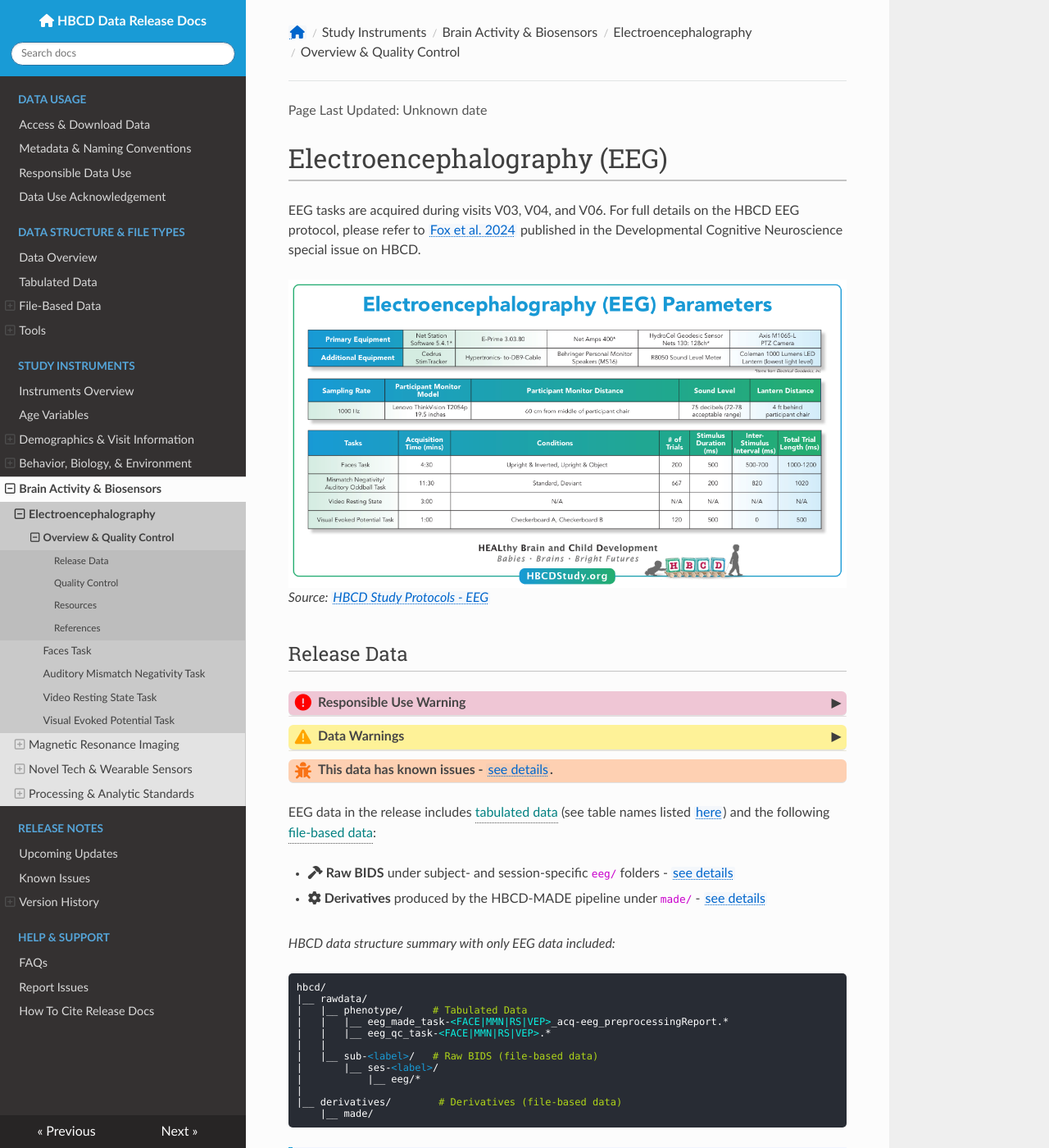
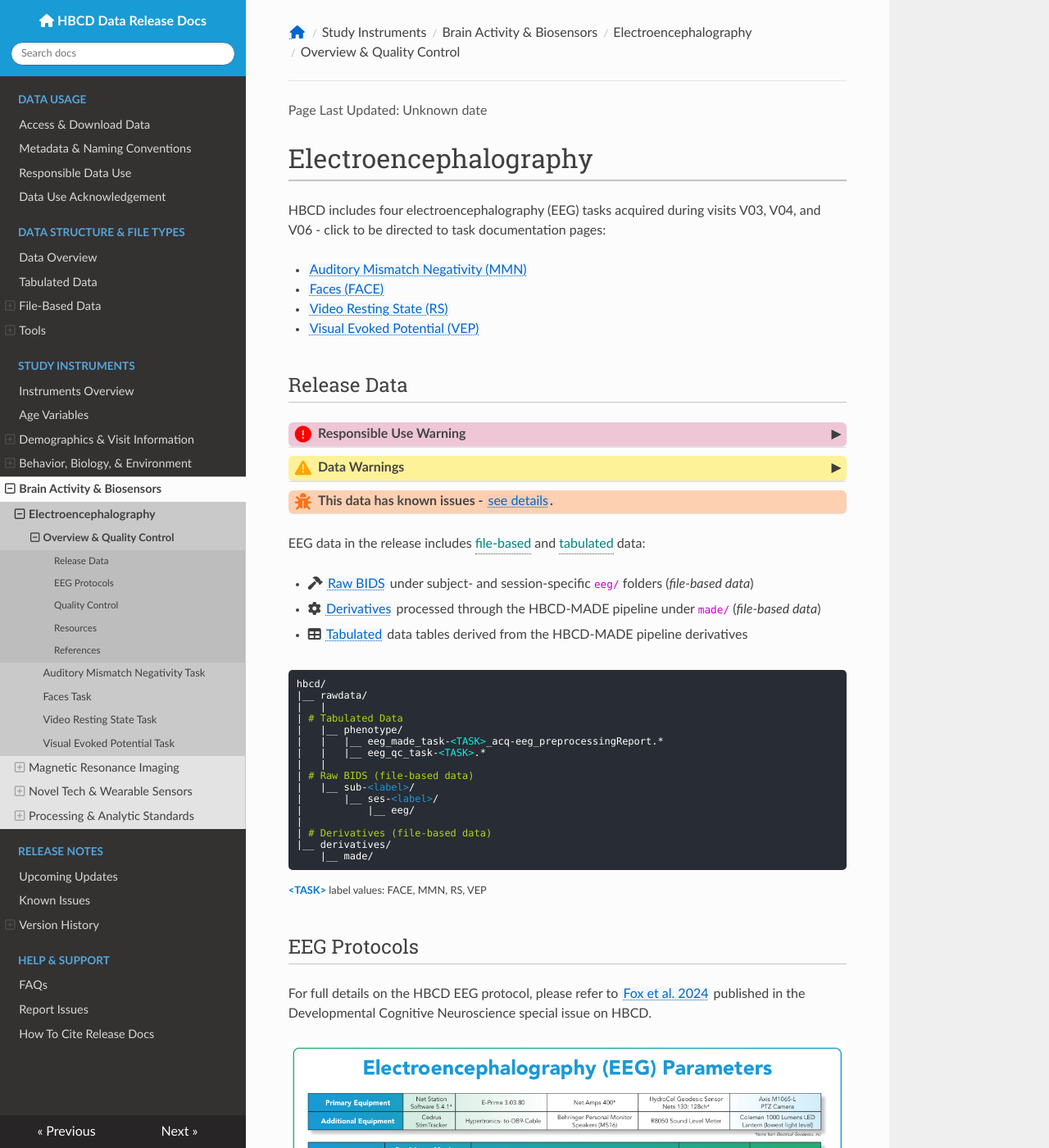
Before and after one commit to nbdc-datahub/hbcd-docs, an MkDocs documentation site: the page built from docs/instruments/eeg/index.md, in a window 1280 px wide and 1400 px high. Shown: the whole window at 82% size. Built offline with MkDocs 1.6.1, drawn with Linux system fonts in a browser that asks for light colours; nearby versions of some CDN libraries; some of the changed text lies outside the part shown.

```diff
--- a/docs/instruments/eeg/index.md
+++ b/docs/instruments/eeg/index.md
@@ -1,9 +1,13 @@
-# Electroencephalography (EEG)
+# Electroencephalography
 
-EEG tasks are acquired during visits V03, V04, and V06. For full details on the HBCD EEG protocol, please refer to [Fox et al. 2024](https://doi.org/10.1016/j.dcn.2024.101447) published in the Developmental Cognitive Neuroscience special issue on HBCD.
+HBCD includes four electroencephalography (EEG) tasks acquired during visits V03, V04, and V06 - click to be directed to task documentation pages:
 
-![](images/EEG-Parameters.png)
-*Source: [HBCD Study Protocols - EEG](https://hbcdstudy.org/wp-content/uploads/2023/06/EEG-Parameters.pdf)*
+<ul>
+<li><a href="mmn" target="_blank">Auditory Mismatch Negativity (MMN)</a></li>
+<li><a href="faces" target="_blank">Faces (FACE)</a></li>
+<li><a href="dmri" target="_blank">Video Resting State (RS)</a></li>
+<li><a href="vep" target="_blank">Visual Evoked Potential (VEP)</a></li>
+</ul>
 
 ## Release Data
 
@@ -59,35 +63,38 @@
 
 <p></p>
 
-EEG data in the release includes <span class="tooltip">tabulated data<span class="tooltiptext">instrument and derived data<br>(tabulated format)</span></span> (see table names listed [here](../index.md#eeg)) and the following <span class="tooltip">file-based data<span class="tooltiptext">imaging and biosignal data<br>(varied formats)</span></span>:
+EEG data in the release includes <span class="tooltip">file-based<span class="tooltiptext">imaging and biosignal data<br>(varied formats)</span></span> and <span class="tooltip">tabulated<span class="tooltiptext">instrument and derived data<br>(tabulated format)</span></span> data:
 
-- <i class="fa fa-hammer"></i><strong> Raw BIDS</strong> under subject- and session-specific <code>eeg/</code> folders - <a href="../../../datacuration/rawbids/#eeg">see details</a>
-- <i class="fas fa-cog"></i><strong> Derivatives</strong> produced by the HBCD-MADE pipeline under <code>made/</code> - <a href="../../../datacuration/derivatives/#hbcd-made-made">see details</a>
+- <i class="fa fa-hammer"></i> <a href="../../../datacuration/rawbids/#eeg" target="_blank">Raw BIDS</a> under subject- and session-specific <code>eeg/</code> folders (*file-based data*)
+- <i class="fas fa-cog"></i> <a href="../../../datacuration/derivatives/#hbcd-made-made" target="_blank">Derivatives</a> processed through the HBCD-MADE pipeline under <code>made/</code> (*file-based data*)
+- <i class="fas fa-table"></i> <a href="../../../datacuration/phenotypes" target="_blank">Tabulated</a> data tables derived from the HBCD-MADE pipeline derivatives
 
-*HBCD data structure summary with only EEG data included:*
 <pre class="folder-tree">
 hbcd/
 |__ rawdata/
-|   |__ phenotype/     <span class="hashtag"># Tabulated Data</span>
-|   |   |__ eeg_made_task-<span class="placeholder">&lt;FACE|MMN|RS|VEP&gt;</span>_acq-eeg_preprocessingReport.*
-|   |   |__ eeg_qc_task-<span class="placeholder">&lt;FACE|MMN|RS|VEP&gt;</span>.*
 |   |
-|   |__ sub-<span class="label">&lt;label&gt;</span>/   <span class="hashtag"># Raw BIDS (file-based data)</span>
+| <span class="hashtag"># Tabulated Data</span>
+|   |__ phenotype/
+|   |   |__ eeg_made_task-<span class="placeholder">&lt;TASK&gt;</span>_acq-eeg_preprocessingReport.*
+|   |   |__ eeg_qc_task-<span class="placeholder">&lt;TASK&gt;</span>.*
+|   |
+| <span class="hashtag"># Raw BIDS (file-based data)</span>
+|   |__ sub-<span class="label">&lt;label&gt;</span>/
 |       |__ ses-<span class="label">&lt;label&gt;</span>/
-|           |__ eeg/*
+|           |__ eeg/
 |
-|__ derivatives/        <span class="hashtag"># Derivatives (file-based data)</span>
+| <span class="hashtag"># Derivatives (file-based data)</span>
+|__ derivatives/
     |__ made/
 </pre>
+<small><b style="color: #0077cc;">&lt;TASK&gt;</b> label values: FACE, MMN, RS, VEP</small>
 
-<p>
-<div class="notification-banner static-banner">
-  <span class="emoji"><i class="fa-solid fa-circle-info"></i></span>
-  <span class="text">
-    See <a href="../../../datacuration/overview/">here</a> for overview of tabulated vs file-based data.
-  </span>
-</div>
-</p>
+## EEG Protocols
+
+For full details on the HBCD EEG protocol, please refer to [Fox et al. 2024](https://doi.org/10.1016/j.dcn.2024.101447) published in the Developmental Cognitive Neuroscience special issue on HBCD.
+
+![](images/EEG-Parameters.png)
+*Source: [HBCD Study Protocols - EEG](https://hbcdstudy.org/wp-content/uploads/2023/06/EEG-Parameters.pdf)*
 
 ## Quality Control
 After EEG acquisition, quality control checks are performed using [EEG2BIDS Wizard](https://github.com/aces/eeg2bids), a custom MATLAB application installed at all HBCD sites. These checks are immediately provided to the user to ensure the data's integrity and usability. The process includes:
--- a/mkdocs.yml
+++ b/mkdocs.yml
@@ -115,8 +115,8 @@
     - Brain Activity & Biosensors:
         - Electroencephalography:
             - Overview & Quality Control: instruments/eeg/index.md
+            - Auditory Mismatch Negativity Task: instruments/eeg/mmn.md
             - Faces Task: instruments/eeg/faces.md
-            - Auditory Mismatch Negativity Task: instruments/eeg/mmn.md
             - Video Resting State Task: instruments/eeg/videors.md
             - Visual Evoked Potential Task: instruments/eeg/vep.md
         - Magnetic Resonance Imaging:
```
Also changed, not shown: docs/instruments/mri/index.md (+16 -9 lines), docs/instruments/processing/index.md (+0 -1 lines).
